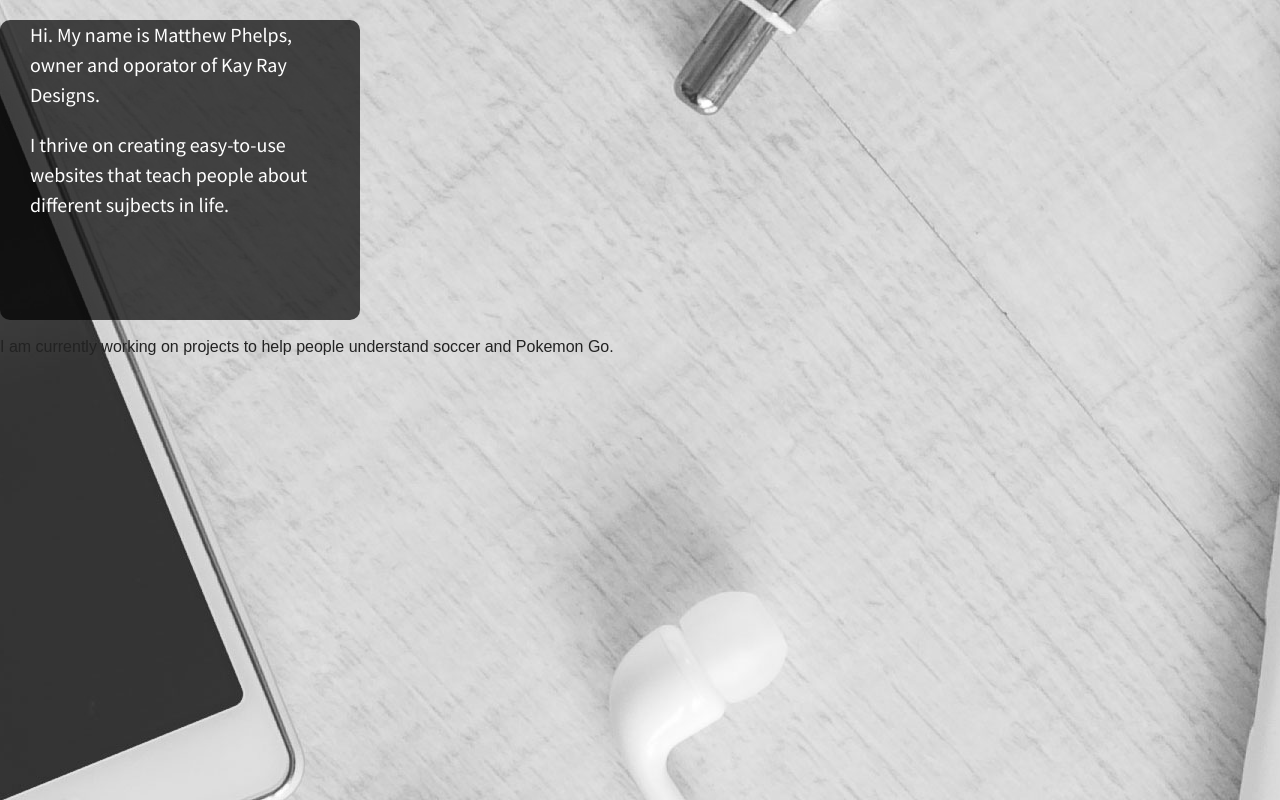
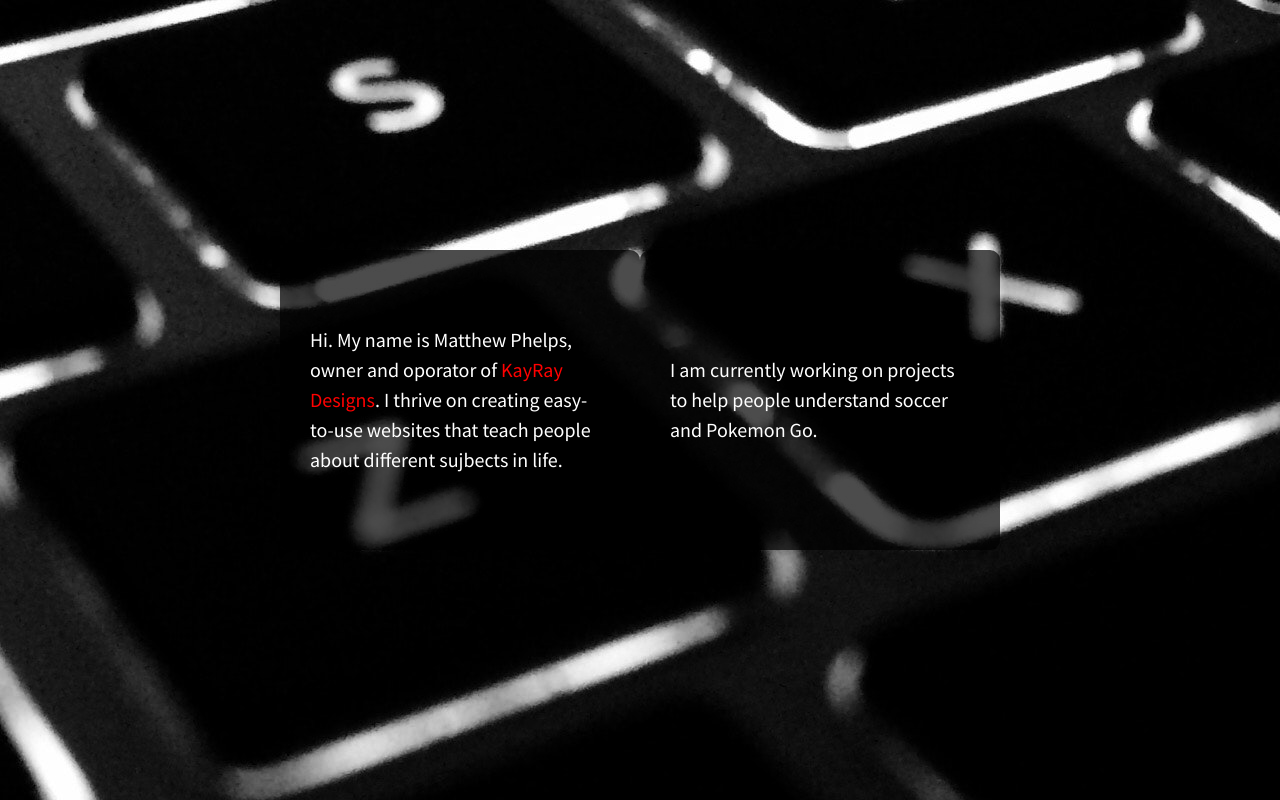
Before and after one commit to mwphelps/206-lesson-6-part-2, a plain HTML site: page index.html in a window 1280 px wide. Drawn offline with nearby package versions, Linux system fonts and the light colour scheme.

Commit message:
Changed bg and add content-2

```diff
--- a/css/main.css
+++ b/css/main.css
@@ -97,11 +97,13 @@ textarea {
 
 /*Large Background Image*/
 html {
-  background: url(../img/bkgd2.jpg) no-repeat center center fixed;
+  background: url(../img/keyboard-bg.jpg) no-repeat center center fixed;
+  height: 100%;
    /* set height to 100% - these are important for allowing content to vertically align */
 }
 
 body {
+    height: 100%;
   /* set height to 100% - these are important for allowing content to vertically align */
 }
 
@@ -110,6 +112,9 @@ body {
   margin: 0;
   height: 100%;
   width: 100%;
+  display: flex;
+  justify-content: center;
+  align-items: center;
 }
 
 #content {
@@ -125,13 +130,33 @@ body {
   padding: 0px 30px;
   width: 300px;
   height: 300px;
+  display: flex;
+  justify-content: center;
+  align-items: center;
 }
 
-#content p span {
-  font-family: 'Lora', sans-serif;
+#content a {
+    color: #ff0000;
+    text-decoration: none;
 }
 
-
+#content-2 {
+    /* set the display to flex and use the justify-content & align-items properties to center the text within the div*/
+    background: #222;
+    background:rgba(0,0,0,0.7);
+    color: #fff;
+    font-family: 'Source Sans Pro', sans-serif;
+    font-weight: 300;
+    font-size: 1.25em;
+    line-height: 1.5em;
+    border-radius: 10px;
+    padding: 0px 30px;
+    width: 300px;
+    height: 300px;
+    display: flex;
+    justify-content: center;
+    align-items: center;
+}
 
 
 
--- a/index.html
+++ b/index.html
@@ -25,8 +25,8 @@
 
         <section class="wrapper">
             <div id="content">
-                <p>Hi. My name is Matthew Phelps, owner and oporator of <a url="https://www.kayraydesigns.com">Kay Ray Designs</a>.</p>
-                <p>I thrive on creating easy-to-use websites that teach people about different sujbects in life.</p>
+                <p>Hi. My name is Matthew Phelps, owner and oporator of <a href="https://www.kayraydesign.com">KayRay Designs</a>.
+                I thrive on creating easy-to-use websites that teach people about different sujbects in life.</p>
             </div>
             <div id="content-2">
                 <p>I am currently working on projects to help people understand soccer and Pokemon Go.</p>
```
Also changed, not shown: img/keyboard-bg.jpg (added).
